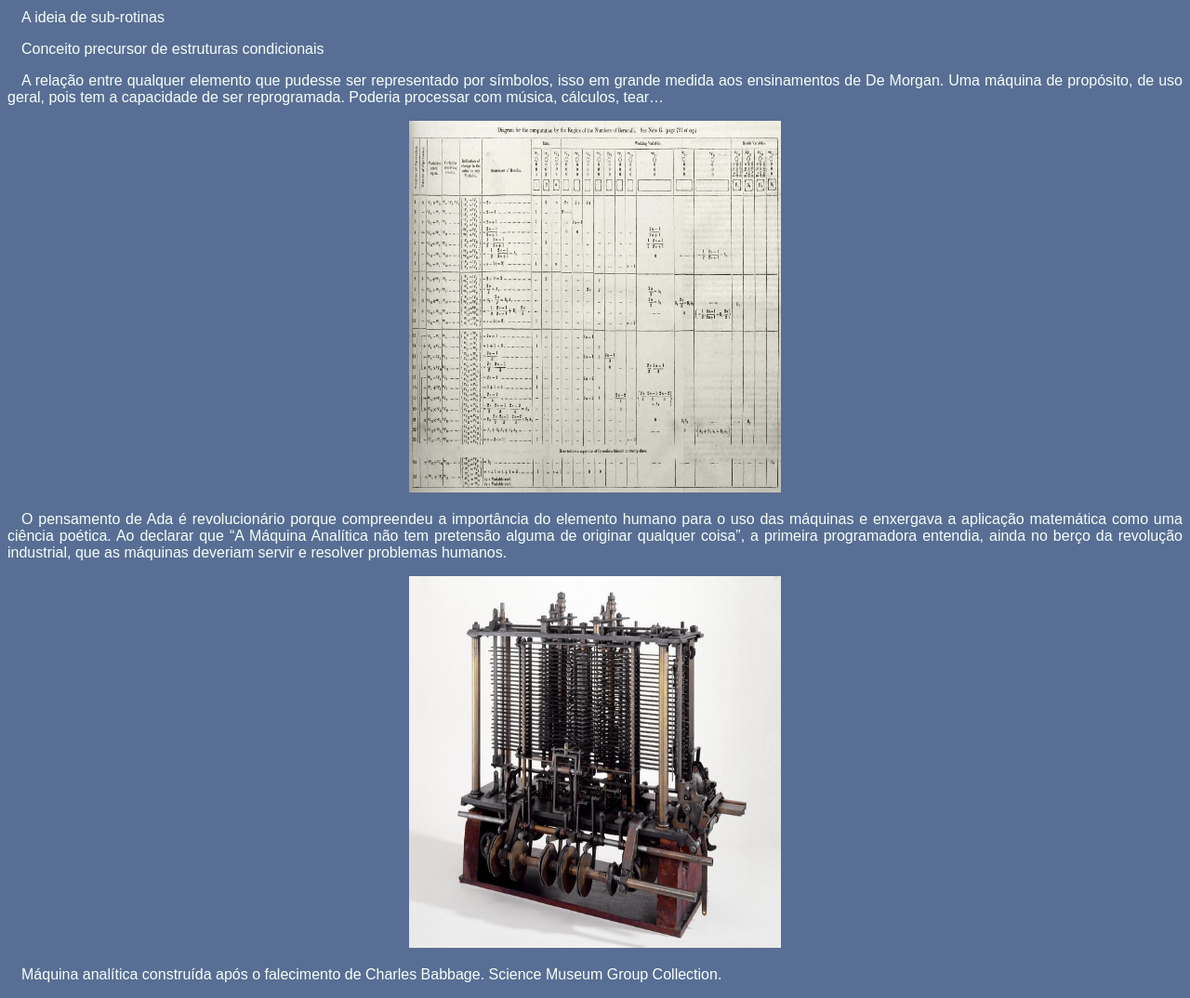
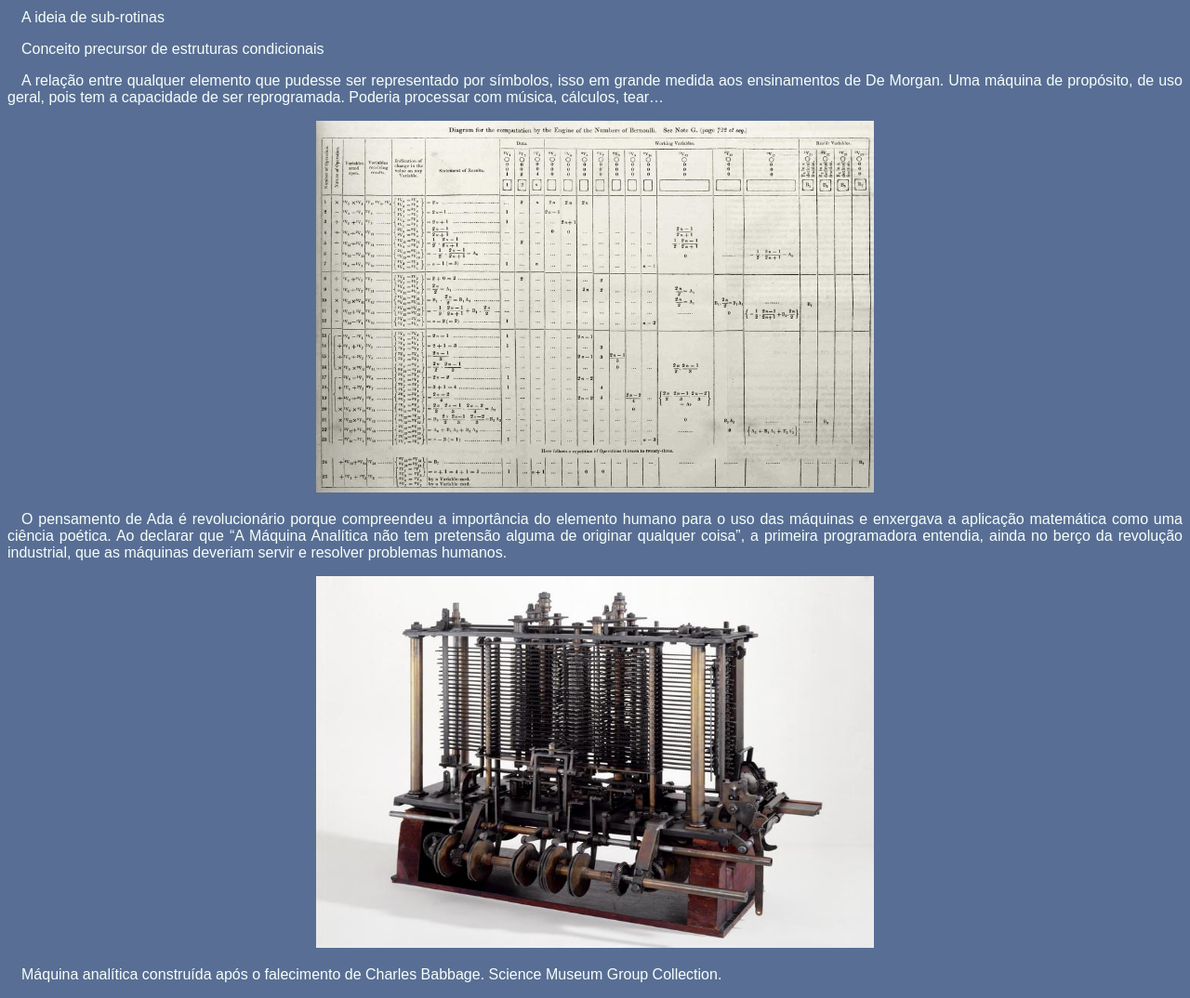
Before and after one commit to CamilaGJ93/MulheresnaTecnologia, a plain HTML site: page index.html in a window 1280 px wide. Shown: the part 1160-2234 px from the top of the page at 93% size. Drawn offline with Linux system fonts and the light colour scheme.

Commit message:
Update index.html

```diff
--- a/index.html
+++ b/index.html
@@ -98,7 +98,7 @@
         Uma máquina de propósito, de uso geral, pois tem a capacidade de ser reprogramada. Poderia processar com música, cálculos, tear…</p>
 
      <center>
-        <img src="./bernoulli.jpg" alt="some text" width=400 height=400>
+        <img src="./bernoulli.jpg" alt="some text" width=600 height=400>
     </center>
 
     <p>O pensamento de Ada é revolucionário porque compreendeu a importância do elemento humano para o uso das máquinas e enxergava a aplicação matemática como uma ciência poética.
@@ -106,7 +106,7 @@
         Ao declarar que “A Máquina Analítica não tem pretensão alguma de originar qualquer coisa”, a primeira programadora entendia, ainda no berço da revolução industrial, que as máquinas deveriam servir e resolver problemas humanos.</p>
 
         <center>
-            <img src="./maquina_analitica.jpg" alt="some text" width=400 height=400>
+            <img src="./maquina_analitica.jpg" alt="some text" width=600 height=400>
         </center>
 
         <p>Máquina analítica construída após o falecimento de Charles Babbage.
```
